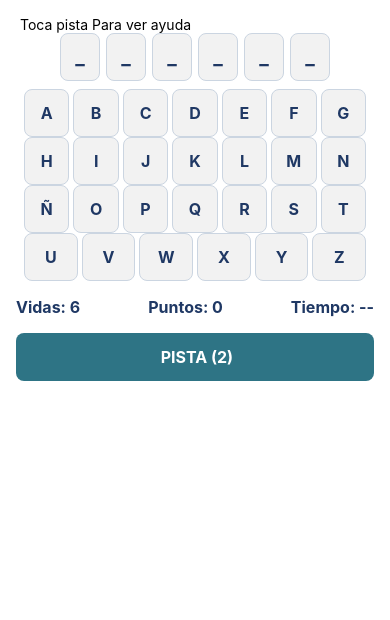
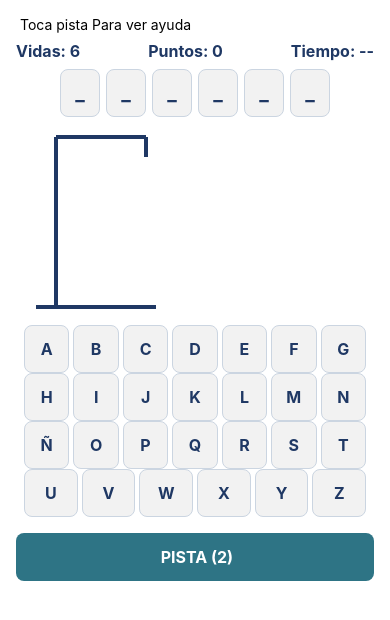
Before and after one commit to JustoYbueno23/Ahorcado-App, a React Native app: screen /Juego in a window 390 px wide. Shown: the top 620 px of the page. Built offline with nearby package versions, Linux system fonts and the light colour scheme.

Commit message:
Orden marcador dibujo palabra y teclado

```diff
--- a/src/screens/JuegoScreen.js
+++ b/src/screens/JuegoScreen.js
@@ -8,6 +8,7 @@ import { colores } from "../theme/colores";
 import PalabraOculta from '../components/PalabraOculta';
 import ModalResultado from "../components/ModalResultado";
 import { useNavigation } from '@react-navigation/native';
+import  Ahorcado  from "../components/Ahorcado";
 
 export default function JuegoScreen({ route }) {
     const categoria = route.params ? route.params.categoria : 'Aleatoria';
@@ -32,9 +33,11 @@ export default function JuegoScreen({ route }) {
                 onNuevo={() => { elegirPalabra() }}
                 onMenu={() => navigation.navigate('Categoria')}
             />
+            <Marcador vidas={6 - errores} puntaje={puntaje} tiempo={tiempo} />
             <PalabraOculta palabra={palabra} aciertos={aciertos} />
+            <Ahorcado errores={errores}/>
             <Teclado procesar={procesar} aciertos={aciertos} fallos={fallos} />
-            <Marcador vidas={6 - errores} puntaje={puntaje} tiempo={tiempo} />
+
 
             <View style={styles.pista}>
                 <Pressable
```
